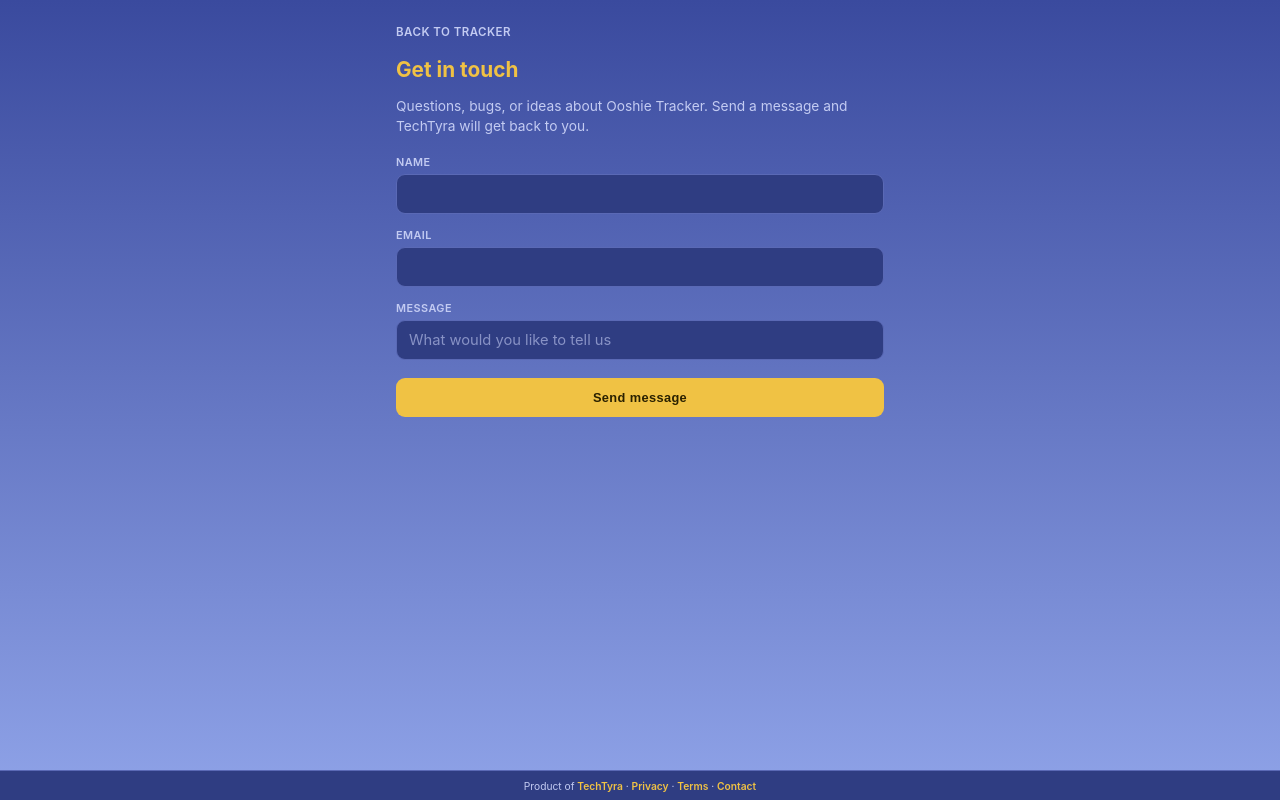
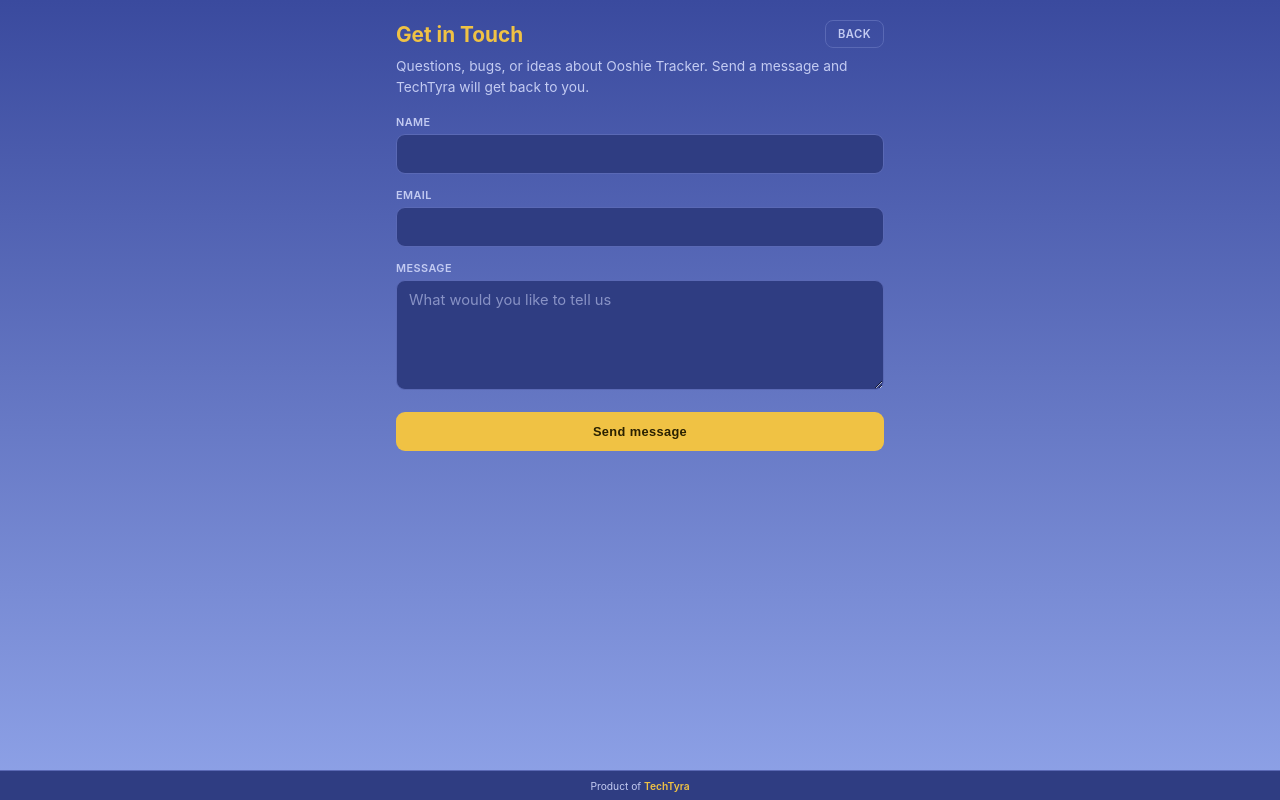
Before and after one commit to saurab8/ooshie-tracker, a website: page public/contact.html in a window 1280 px wide. Drawn offline with Linux system fonts and the light colour scheme.

Commit message:
Add files via upload

```diff
--- a/public/contact.html
+++ b/public/contact.html
@@ -36,17 +36,26 @@
     flex:1 0 auto;
     box-sizing:border-box;
   }
-  h1{font-size:1.3rem;margin:0 0 4px;color:var(--gold);}
-  p.intro{font-size:0.86rem;color:var(--sub);margin-bottom:18px;line-height:1.5;}
+  .top-row{
+    display:flex;
+    justify-content:space-between;
+    align-items:center;
+    margin-bottom:4px;
+  }
+  h1{font-size:1.3rem;margin:0;color:var(--gold);}
+  p.intro{font-size:0.86rem;color:var(--sub);margin:8px 0 18px;line-height:1.5;}
   .back{
     display:inline-block;
-    margin-bottom:18px;
-    font-size:0.72rem;
+    font-size:0.7rem;
     text-transform:uppercase;
     letter-spacing:0.04em;
     color:var(--sub);
     text-decoration:none;
     font-weight:600;
+    border:1px solid var(--line);
+    border-radius:8px;
+    padding:6px 12px;
+    white-space:nowrap;
   }
   label{
     display:block;
@@ -69,7 +78,20 @@
     color:var(--ink);
     box-sizing:border-box;
   }
-  input::placeholder{color:var(--sub);opacity:0.6;}
+  textarea{
+    width:100%;
+    padding:10px 12px;
+    border:1px solid var(--line);
+    border-radius:9px;
+    background:var(--panel);
+    font-family:inherit;
+    font-size:0.92rem;
+    color:var(--ink);
+    box-sizing:border-box;
+    min-height:110px;
+    resize:vertical;
+  }
+  textarea::placeholder{color:var(--sub);opacity:0.6;}
   button{
     margin-top:18px;
     width:100%;
@@ -118,9 +140,10 @@
 <body>
 
 <div class="wrap">
-<a class="back" href="index.html">Back to tracker</a>
-
-<h1>Get in touch</h1>
+<div class="top-row">
+  <h1>Get in Touch</h1>
+  <a class="back" href="index.html">Back</a>
+</div>
 <p class="intro">Questions, bugs, or ideas about Ooshie Tracker. Send a message and TechTyra will get back to you.</p>
 
 <form id="contactForm">
@@ -135,7 +158,7 @@
   <input type="email" id="email" name="email" required>
 
   <label for="message">Message</label>
-  <input type="text" id="message" name="message" required placeholder="What would you like to tell us">
+  <textarea id="message" name="message" required placeholder="What would you like to tell us"></textarea>
 
   <button type="submit" id="submitBtn">Send message</button>
   <div id="formMsg"></div>
@@ -144,9 +167,6 @@
 
 <footer>
   Product of <a href="https://techtyra.com.au" target="_blank" rel="noopener">TechTyra</a>
-  &middot; <a href="privacy.html">Privacy</a>
-  &middot; <a href="terms.html">Terms</a>
-  &middot; <a href="contact.html">Contact</a>
 </footer>
 
 <script>
```
Also changed, not shown: public/index.html (+30 -24 lines), public/privacy.html (+21 -14 lines), public/terms.html (+19 -12 lines).
